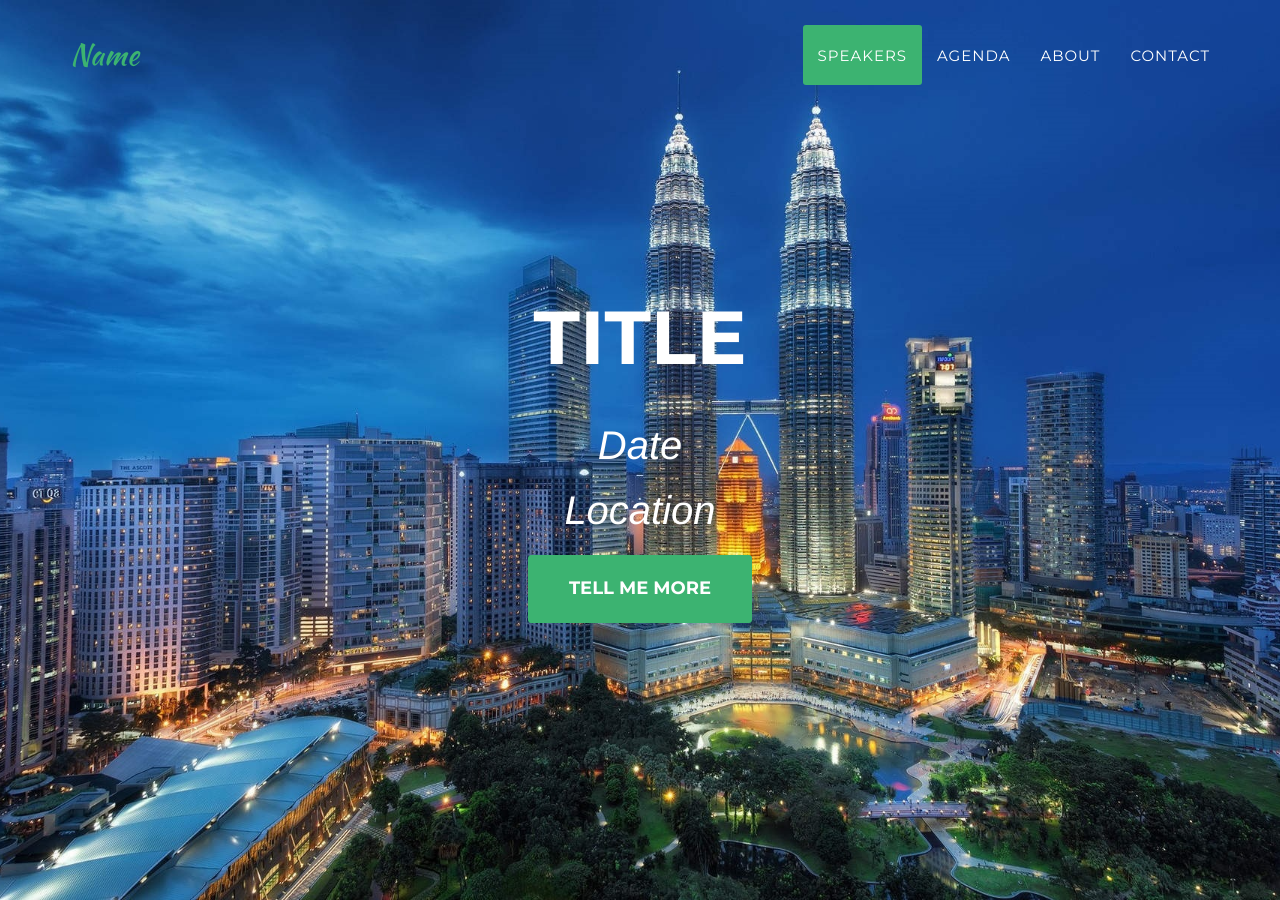
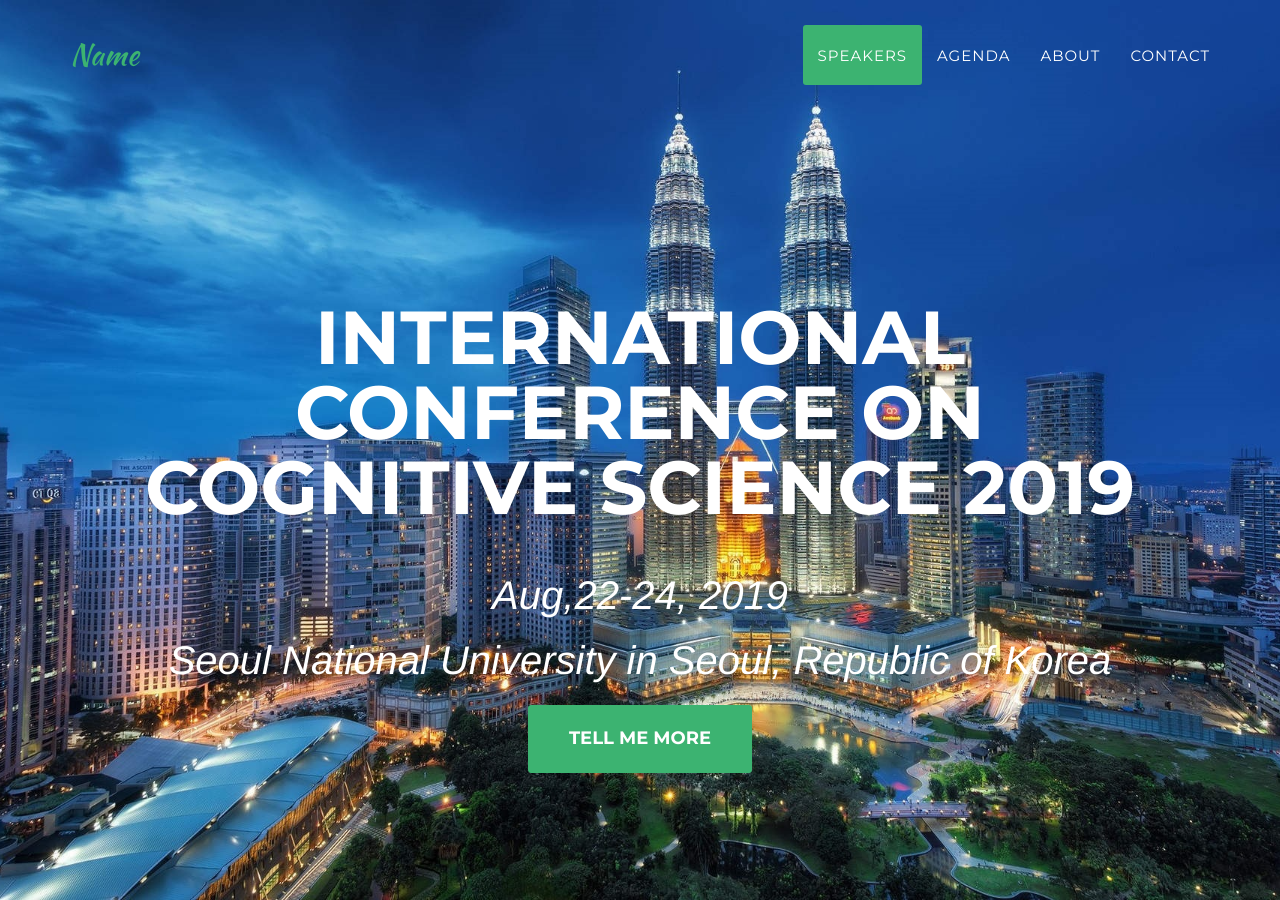
Before and after one commit to iccs2019/iccs2019.github.io, a Jekyll site: the page built from _2016_pages/index.html, in a window 1280 px wide and 900 px high. Built offline with Jekyll 4.4.1, drawn with Linux system fonts in a browser that asks for light colours; some web fonts are replaced.

Commit message:
Update 2016_home.html

```diff
--- a/_layouts/2016_home.html
+++ b/_layouts/2016_home.html
@@ -12,9 +12,9 @@
     <header>
         <div class="container">
             <div class="intro-text">
-                <div class="intro-heading">Title<br></div>
-                <div class="intro-lead-in">Date</div>
-                <div class="intro-lead-in">Location</div>
+                <div class="intro-heading">International Conference on Cognitive Science 2019<br></div>
+                <div class="intro-lead-in">Aug,22-24, 2019</div>
+                <div class="intro-lead-in">Seoul National University in Seoul, Republic of Korea</div>
                 <a href="#intro" class="page-scroll btn btn-xl">Tell Me More</a>
             </div>
         </div>
```
